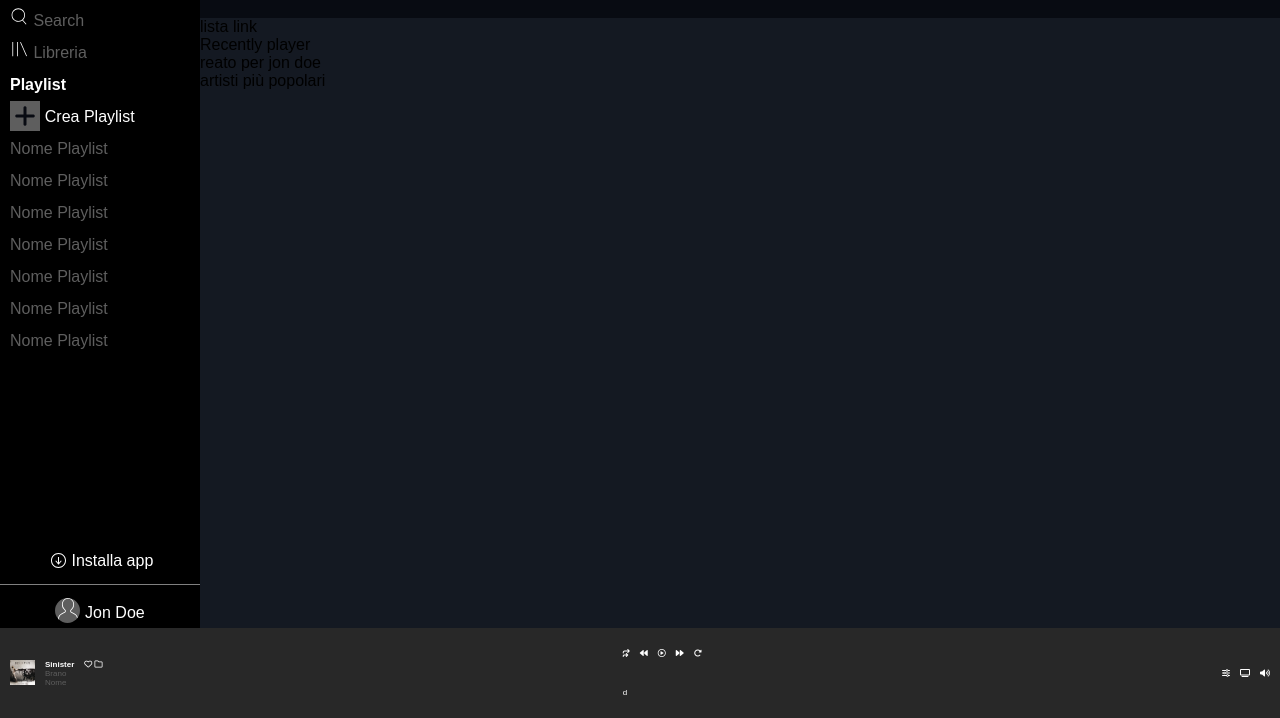
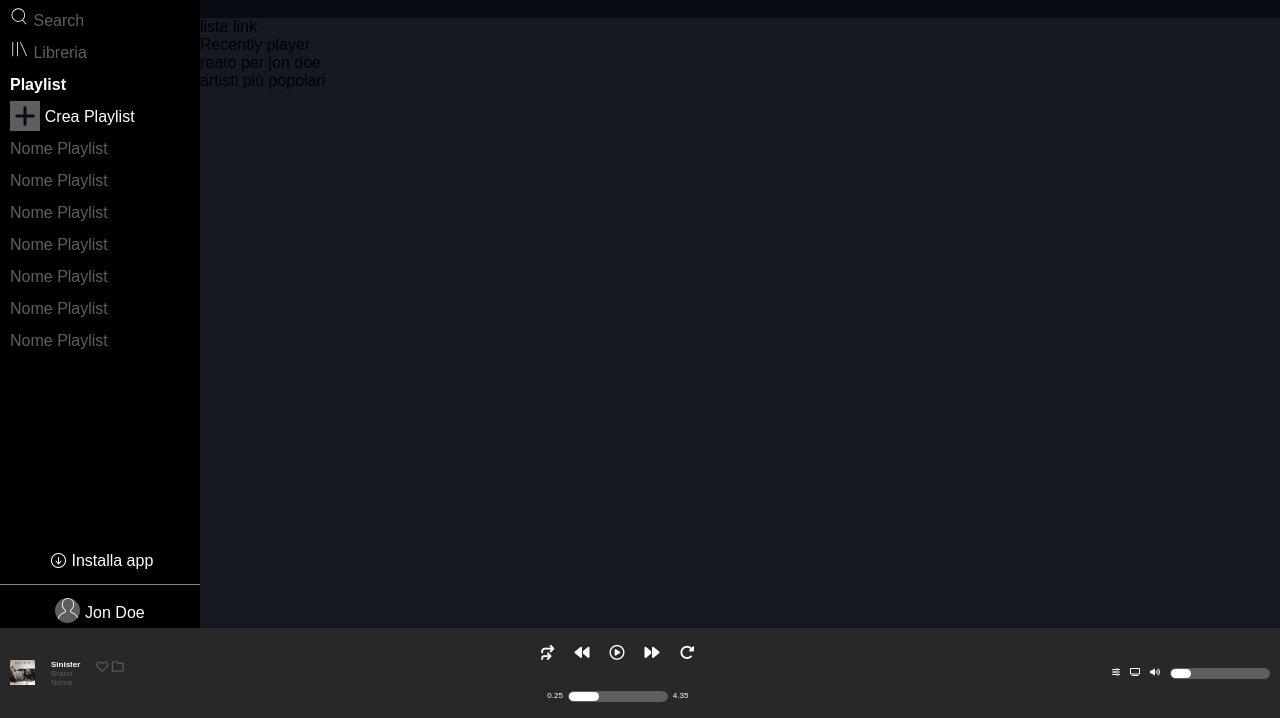
Before and after one commit to Federica-Gallucci/html-css-spotifyweb, a plain HTML site: page index.html in a window 1280 px wide. Shown: the part 82-800 px from the top of the page. Drawn offline with Linux system fonts and the light colour scheme.

Commit message:
add bars

```diff
--- a/css/style.css
+++ b/css/style.css
@@ -237,20 +237,67 @@ ul {
   gap: 10px;
 }
 
+#player .player-left .icone {
+  font-size: 12px;
+  display: flex;
+  flex-direction: column;
+  gap: 0.2rem;
+  color: #5e5e5e;
+}
+
 #player .player-center {
   display: flex;
   flex-direction: column;
+  flex-grow: 1;
+  align-items: center;
 
   gap: 30px;
 }
 
+#player .player-center-down {
+  display: flex;
+  gap: 5px;
+}
+
+#player .player-center-down .bar-time {
+  width: 100px;
+  border: 1px solid #5e5e5e;
+  border-radius: 15px;
+  background-color: #5e5e5e;
+}
+
+#player .bar-time-rest {
+  width: 30px;
+  height: 9px;
+
+  border-radius: 15px;
+  background-color: white;
+}
+
 #player ul {
   display: flex;
-  gap: 10px;
+  gap: 20px;
+  font-size: 15px;
 }
 
 #player img {
   width: 25px;
+}
+
+#player .bar-volume {
+  width: 100px;
+
+  border: 1px solid #5e5e5e;
+  border-radius: 15px;
+  background-color: #5e5e5e;
+}
+
+#player .bar-volume-high {
+  width: 20px;
+  height: 9px;
+
+  border-radius: 15px;
+  background-color: white;
 }
 
 /************************************************
@@ -292,14 +339,32 @@ ul {
     border-bottom: 1px solid gray;
     margin-bottom: 0.8rem;
   }
+
+  #player .player-center-down .bar-time {
+    width: 130x;
+  }
 }
 
 /* MEDIUM */
 
 @media screen and (min-width: 768px) {
+  #player .player-left .icone {
+    display: block;
+  }
+
+  #player .player-left {
+    gap: 1rem;
+  }
+
+  #player .player-center-down .bar-time {
+    width: 130x;
+  }
 }
 
 /* LARGE */
 
 @media screen and (min-width: 992px) {
+  #player .player-center-down .bar-time {
+    width: 300x;
+  }
 }
--- a/index.html
+++ b/index.html
@@ -131,58 +131,64 @@
       <!-- PLAYER -->
 
       <div id="player">
+        <!-- PLAYER-LEFT -->
         <div class="player-left">
           <div classe="image">
             <img src="./img/sinister.jpeg" alt="" />
           </div>
           <div>
             <h4>Sinister</h4>
+
             <p>Brano</p>
             <p>Nome</p>
           </div>
+
           <div class="icone">
-            <i class="fa-regular fa-heart" style="color: white"></i>
-            <i class="fa-regular fa-folder" style="color: white"></i>
+            <i class="fa-regular fa-heart"></i>
+            <i class="fa-regular fa-folder"></i>
           </div>
         </div>
+        <!-- PLAYER-CENTER -->
         <div class="player-center">
           <div class="player-center-up">
             <ul>
               <li>
-                <i
-                  class="fa-solid fa-arrows-turn-right"
-                  style="color: white"
-                ></i>
+                <i class="fa-solid fa-arrows-turn-right"></i>
               </li>
               <li>
-                <i class="fa-solid fa-backward" style="color: white"></i>
+                <i class="fa-solid fa-backward"></i>
               </li>
               <li>
-                <i class="fa-regular fa-circle-play" style="color: white"></i>
+                <i class="fa-regular fa-circle-play"></i>
               </li>
-              <li><i class="fa-solid fa-forward" style="color: white"></i></li>
+              <li><i class="fa-solid fa-forward"></i></li>
               <li>
-                <i class="fa-solid fa-rotate-right" style="color: white"></i>
+                <i class="fa-solid fa-rotate-right"></i>
               </li>
             </ul>
           </div>
-          <div class="player-center-down">d</div>
+          <div class="player-center-down">
+            <div class="minuts">0.25</div>
+            <div class="bar-time">
+              <div class="bar-time-rest"></div>
+            </div>
+            <div class="minuts">4.35</div>
+          </div>
         </div>
+
+        <!-- PLAYER-RIGHT -->
         <div class="player-right">
           <div class="menu">
-            <i
-              class="fa-solid fa-sliders fa-flip-horizontal"
-              style="color: white"
-            ></i>
+            <i class="fa-solid fa-sliders fa-flip-horizontal"></i>
           </div>
           <div class="tv">
-            <i class="fa-solid fa-tv" style="color: white"></i>
+            <i class="fa-solid fa-tv"></i>
+          </div>
+          <div class="volume">
+            <i class="fa-solid fa-volume-high"></i>
           </div>
           <div class="bar-volume">
-            <div>
-              <i class="fa-solid fa-volume-high" style="color: #ffffff"></i>
-            </div>
-            <div></div>
+            <div class="bar-volume-high"></div>
           </div>
         </div>
       </div>
```
